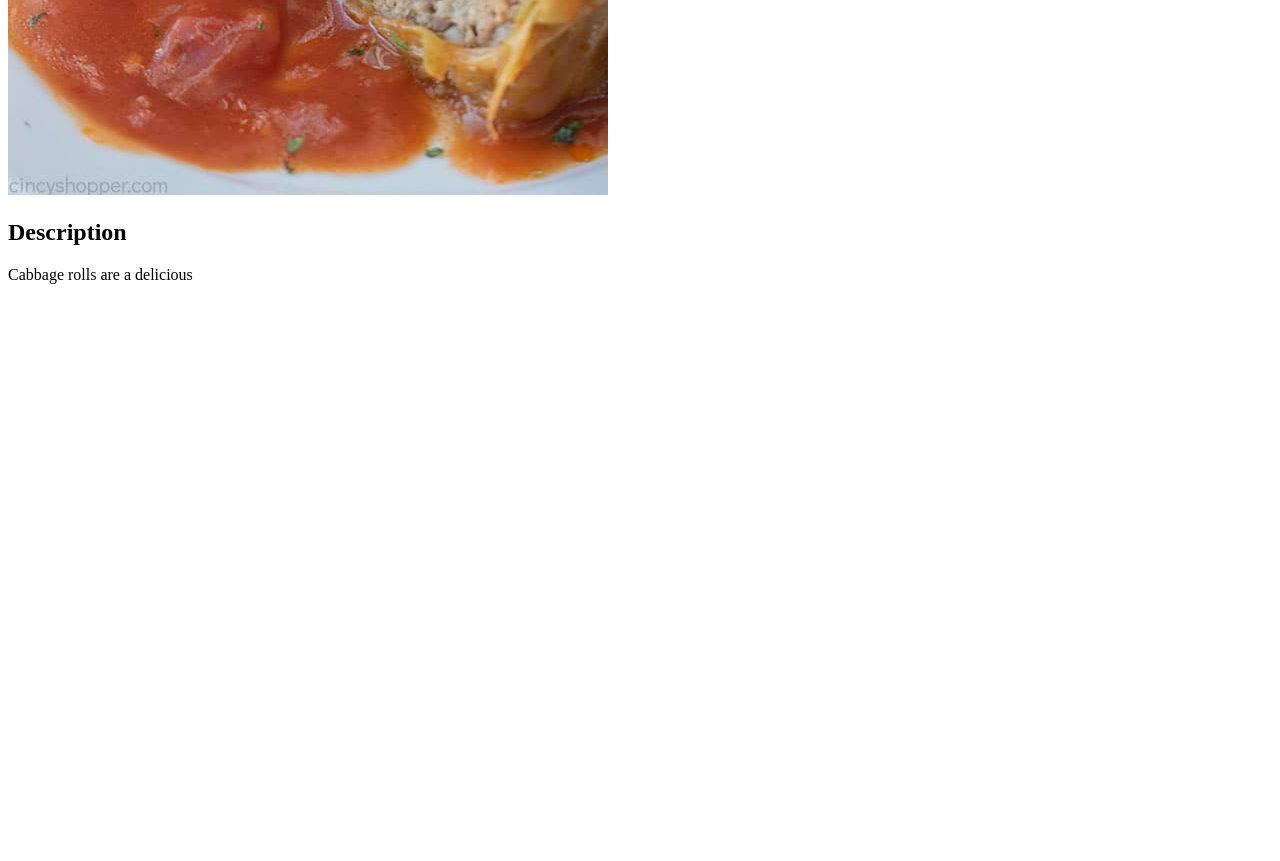
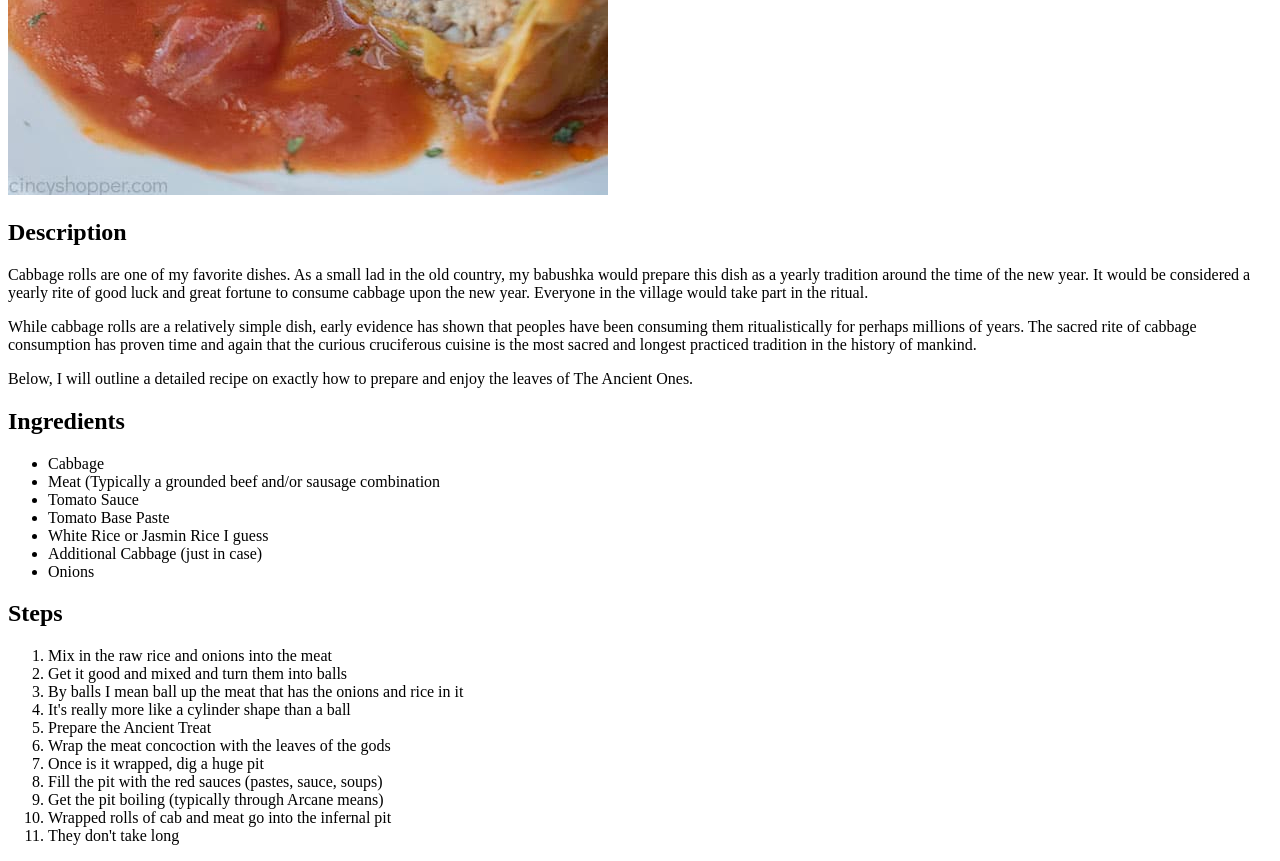
Before and after one commit to stephenleffler/odin-recipes, a plain HTML site: page recipes/cabbagerolls.html in a window 1280 px wide. Shown: the part 785-1646 px from the top of the page. Before the commit the page ends 1085 px from the top, so only its background shows below. Drawn offline with Linux system fonts and the light colour scheme.

Commit message:
New recipes edited index and cabbagerolls to reflect.

```diff
--- a/recipes/cabbagerolls.html
+++ b/recipes/cabbagerolls.html
@@ -12,6 +12,53 @@
 
     <h2>Description</h2>
 
-    <p>Cabbage rolls are a delicious </p>
+    <p>Cabbage rolls are one of my favorite dishes.
+    As a small lad in the old country, my babushka would prepare
+    this dish as a yearly tradition around the time of the new year.
+    It would be considered a yearly rite of good luck and great
+    fortune to consume cabbage upon the new year. Everyone in the
+    village would take part in the ritual.
+    </p>
+
+    <p>While cabbage rolls are a relatively simple dish, early evidence
+    has shown that peoples have been consuming them ritualistically
+    for perhaps millions of years. The sacred rite of cabbage consumption
+    has proven time and again that the curious cruciferous cuisine is
+    the most sacred and longest practiced tradition in the history
+    of mankind.
+    </p>
+
+    <p>Below, I will outline a detailed recipe on exactly how to
+        prepare and enjoy the leaves of The Ancient Ones.
+    </p>
+
+    <h2>Ingredients</h2>
+
+    <ul>
+        <li>Cabbage</li>
+        <li>Meat (Typically a grounded beef and/or sausage combination</li>
+        <li>Tomato Sauce</li>
+        <li>Tomato Base Paste</li>
+        <li>White Rice or Jasmin Rice I guess</li>
+        <li>Additional Cabbage (just in case)</li>
+        <li>Onions</li>
+    </ul>
+
+    <h2>Steps</h2>
+
+    <ol>
+        <li>Mix in the raw rice and onions into the meat</li>
+        <li>Get it good and mixed and turn them into balls</li>
+        <li>By balls I mean ball up the meat that has the onions and rice in it</li>
+        <li>It's really more like a cylinder shape than a ball</li>
+        <li>Prepare the Ancient Treat</li>
+        <li>Wrap the meat concoction with the leaves of the gods</li>
+        <li>Once is it wrapped, dig a huge pit</li>
+        <li>Fill the pit with the red sauces (pastes, sauce, soups)</li>
+        <li>Get the pit boiling (typically through Arcane means)</li>
+        <li>Wrapped rolls of cab and meat go into the infernal pit</li>
+        <li>They don't take long</li>
+    </ol>
+
 </body>
 </html>
```
Also changed, not shown: index.html (+14 -1 lines), recipes/gabagool.html (added, +36 -0 lines), recipes/tacobites.html (added, +47 -0 lines).
